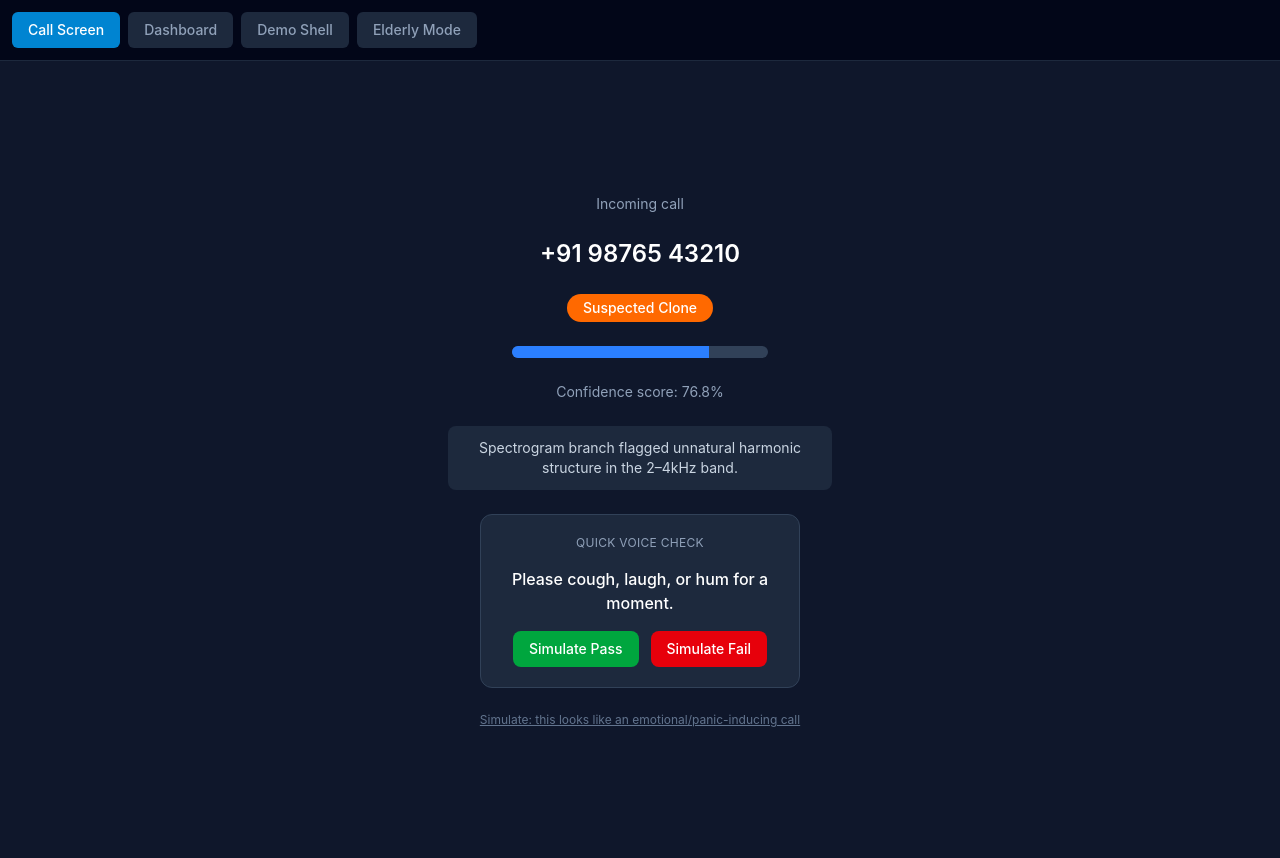
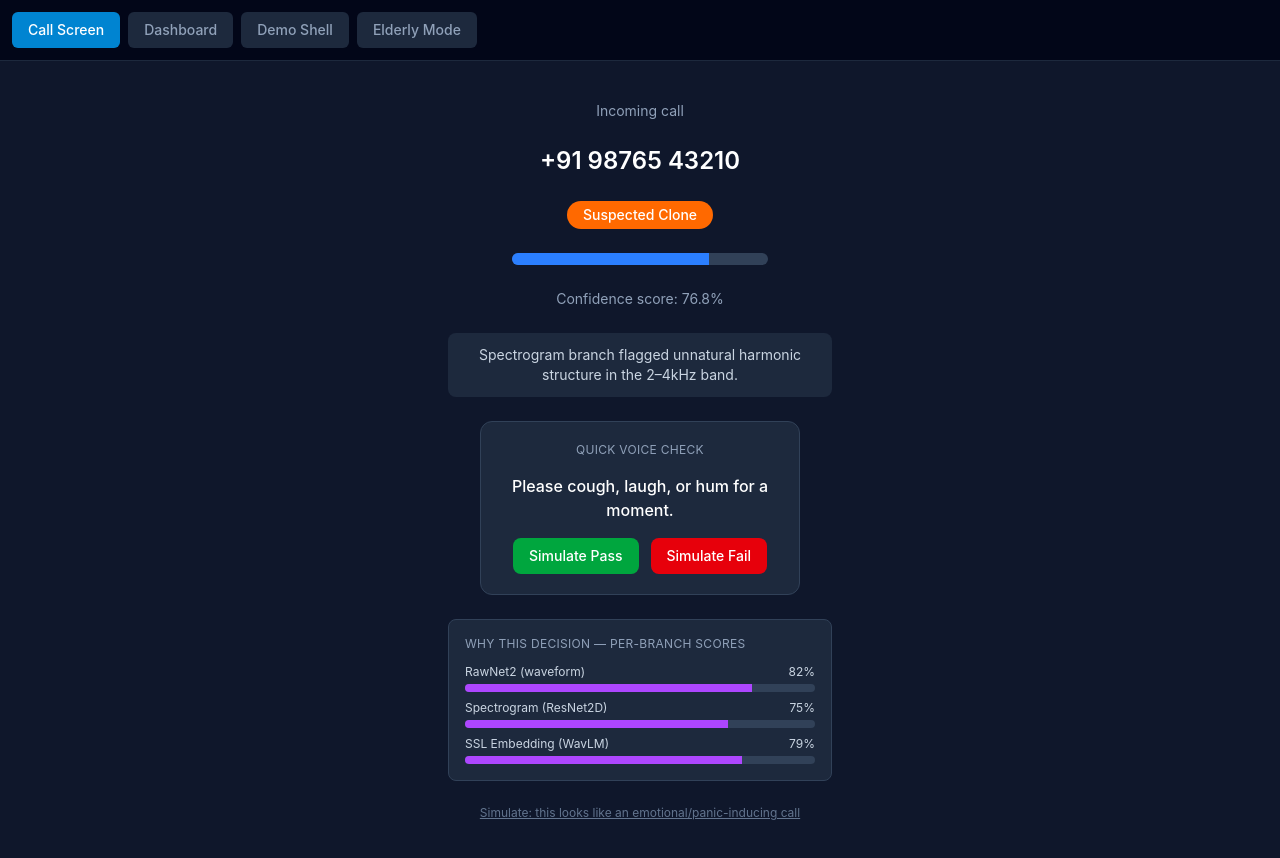
Before and after one commit to SB2318/VoiceShield, a React (Vite) app: page / in a window 1280 px wide. Shown: the top 858 px of the page. Built offline with nearby package versions, Linux system fonts and the light colour scheme.

Commit message:
adding callscreen.jsx

```diff
--- a/src/components/CallScreen/CallScreen.jsx
+++ b/src/components/CallScreen/CallScreen.jsx
@@ -3,6 +3,8 @@ import { useRiskStream } from "../../hooks/useRiskStream";
 import { riskConfig } from "./riskConfig";
 import ChallengeCard from "../Challenge/ChallengeCard";
 import PanicCard from "../PanicMode/PanicCard";
+import BranchBreakdown from "./BranchBreakdown";
+
 
 function CallScreen({ embedded = false }) {
   const { decision, status } = useRiskStream();   // ← must come FIRST
@@ -43,6 +45,7 @@ function CallScreen({ embedded = false }) {
         challengeType={decision.challenge_type}
         onResult={(res) => console.log("Challenge result:", res)}
       />
+        <BranchBreakdown branchScores={decision.branch_scores} />
 
       {!showPanic ? (
         <button
```
